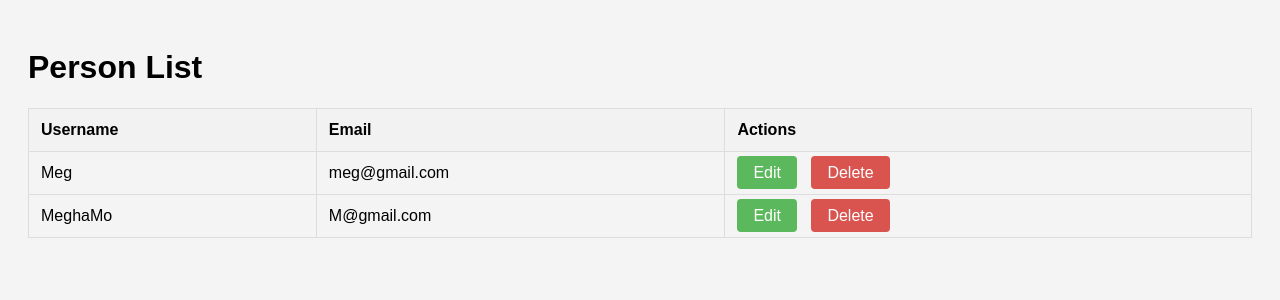
After one commit to Megha20Mohan/FSD_Assignments, a Django app: page /register/response/ in a window 1280 px wide. The commit adds this page. Shown: the top 300 px of the page. Run offline with Django 5.2, Linux system fonts and the light colour scheme; data comes from the database, SQL or seed files in the repository; both versions use the stored data as it was after the commit.

Commit message:
modified

```diff
--- a/facebook/recommendation/urls.py
+++ b/facebook/recommendation/urls.py
@@ -2,9 +2,12 @@ from django.contrib import admin
 from django.urls import path,include
 from recommendation import views
 
+
 urlpatterns = [
-    path("registration/",views.registration,name="r"),
-    path("hobbies/",views.hobbies,name="r"),
-    path("edit/",views.edit, name="r" )
-
+    path('registration/', views.registration, name='register'),
+    path('hobbies/', views.hobbies, name='hobbies'),
+    #path("list/", views.list, name='data1'),
+    path('response/', views.response_list, name='list'),  # Updated list view
+    path('edit/<int:pk>/', views.edit, name='edit'),
+    path('delete/<int:pk>/', views.delete, name='delete'),
 ]
--- a/facebook/recommendation/views.py
+++ b/facebook/recommendation/views.py
@@ -28,6 +28,26 @@ def hobbies(request):
 #     context = {"db":data1,}
 #     return(request,'response.html',context)
 
-def edit(request):
-    reg=RecommendationForm()
+def edit(request,pk):
+    row_to_edit=Person.objects.get(pk=pk)
+    if request.POST:
+        username=request.POST.get('username')
+        row_to_edit.username=username
+        row_to_edit.save()
+        dataset=Person.objects.all()
+        return render(request, 'response1.html', {'db':dataset})
+
+
+    reg=RecommendationForm(instance=row_to_edit)
     return render(request,'edit.html',{'reg1':reg})
+
+def response_list(request):
+    dataset = Person.objects.all()
+    return render(request, 'response1.html', {'db': dataset})
+
+
+def delete(request,pk):
+    row=Person.objects.get(pk=pk)
+    row.delete()
+    dataset=Person.objects.all()
+    return render(request,'response1.html',{'db':dataset})
--- /dev/null
+++ b/facebook/templates/response1.html
@@ -0,0 +1,75 @@
+<!DOCTYPE html>
+<html lang="en">
+<head>
+    <meta charset="UTF-8">
+    <meta name="viewport" content="width=device-width, initial-scale=1.0">
+    <title>Person List</title>
+    <style>
+        body {
+            font-family: Arial, sans-serif;
+            background-color: #f4f4f4;
+            padding: 20px;
+        }
+        table {
+            width: 100%;
+            border-collapse: collapse;
+            margin-bottom: 20px;
+        }
+        table, th, td {
+            border: 1px solid #ddd;
+        }
+        th, td {
+            padding: 12px;
+            text-align: left;
+        }
+        th {
+            background-color: #f2f2f2;
+        }
+        .btn {
+            padding: 8px 16px;
+            color: white;
+            background-color: #5cb85c;
+            text-decoration: none;
+            border-radius: 4px;
+            margin-right: 10px;
+        }
+        .btn:hover {
+            background-color: #4cae4c;
+        }
+        .btn-danger {
+            background-color: #d9534f;
+        }
+        .btn-danger:hover {
+            background-color: #c9302c;
+        }
+    </style>
+</head>
+<body>
+
+<h1>Person List</h1>
+
+<!-- Table to display all Person objects -->
+<table>
+    <thead>
+        <tr>
+            <th>Username</th>
+            <th>Email</th>
+            <th>Actions</th>
+        </tr>
+    </thead>
+    <tbody>
+        {% for person in db %}
+        <tr>
+            <td>{{ person.username }}</td>
+            <td>{{ person.email }}</td>
+            <td>
+                <a href="{% url 'edit' person.pk %}" class="btn">Edit</a>
+                <a href="{% url 'delete' person.pk %}" class="btn btn-danger" onclick="return confirm('Are you sure you want to delete this person?')">Delete</a>
+            </td>
+        </tr>
+        {% endfor %}
+    </tbody>
+</table>
+
+</body>
+</html>
```
Also changed, not shown: facebook/facebook/settings.py (+14 -3 lines), facebook/templates/edit.html (+12 -6 lines), facebook/db.sqlite3, facebook/templates/list.html (added).
